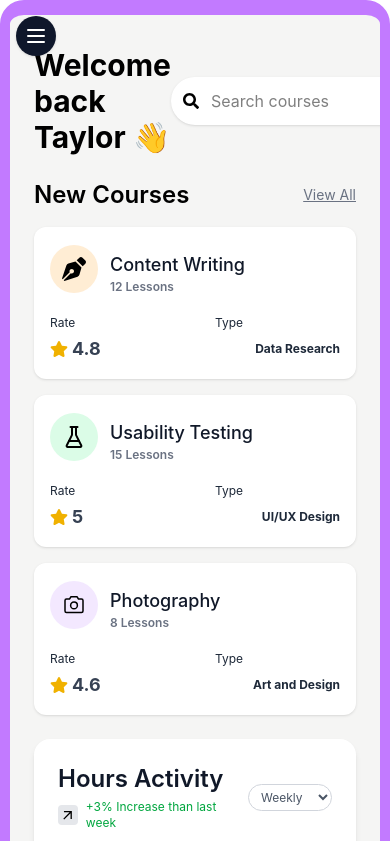
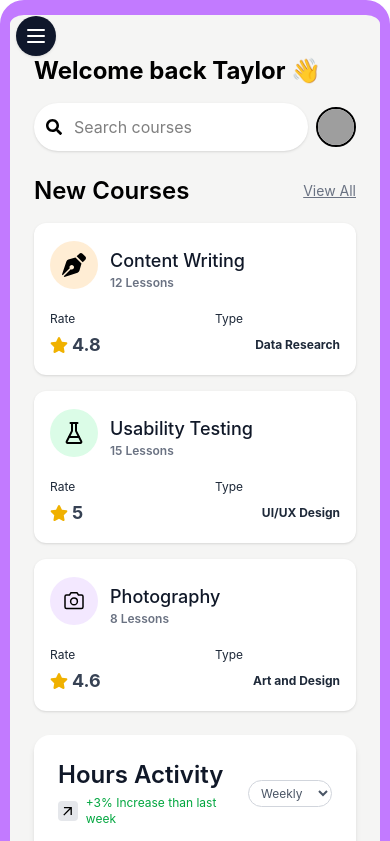
Before and after one commit to BRV12G/Sofueled-task, a React (Vite) app in the folder Educo-Dashboard/: page / in a window 390 px wide. Shown: the top 841 px of the page. Built offline with nearby package versions, Linux system fonts and the light colour scheme; grey boxes are pictures that could not be loaded.

Commit message:
fix: header responsivenes

```diff
--- a/Educo-Dashboard/src/components/Header.tsx
+++ b/Educo-Dashboard/src/components/Header.tsx
@@ -1,18 +1,54 @@
-// src/components/Header.tsx
+// // src/components/Header.tsx
+// import { FaSearch } from 'react-icons/fa';
+
+// export default function Header() {
+//   return (
+//     <header className="flex items-center justify-between mt-2">
+//       <div className="text-3xl font-bold">
+//         Welcome back <span className="inline-block animate-wiggle">Taylor 👋</span>
+//       </div>
+//       <div className="flex items-center gap-4 ">
+//         <div className="relative ">
+//           <input
+//             type="text"
+//             placeholder="Search courses"
+//             className="w-68 pl-10 pr-4 py-3 rounded-full bg-white text-dark shadow focus:outline-none"
+//           />
+//           <FaSearch className="absolute left-3 top-1/2 -translate-y-1/2 text-dark" />
+//         </div>
+//         <img
+//           src="https://i.pravatar.cc/40?img=5"
+//           alt="User"
+//           className="w-10 h-10 rounded-full border-2 border-highlight"
+//         />
+//       </div>
+//     </header>
+//   );
+// }
+
+
 import { FaSearch } from 'react-icons/fa';
 
 export default function Header() {
   return (
-    <header className="flex items-center justify-between mt-2">
-      <div className="text-3xl font-bold">
-        Welcome back <span className="inline-block animate-wiggle">Taylor 👋</span>
+    <header className="flex flex-col sm:flex-row sm:items-center sm:justify-between gap-4 mt-4">
+      <div className="flex items-center gap-3">
+        {/* Hamburger menu placeholder for mobile, add logic if needed */}
+        {/* <button className="lg:hidden bg-slate-900 text-white p-2 rounded-full shadow">
+          <svg width="24" height="24" fill="none" stroke="currentColor">
+            <path strokeLinecap="round" strokeLinejoin="round" strokeWidth="2" d="M4 6h16M4 12h16M4 18h16"/>
+          </svg>
+        </button> */}
+        <div className="text-2xl sm:text-3xl font-bold">
+          Welcome back <span className="inline-block animate-wiggle">Taylor 👋</span>
+        </div>
       </div>
-      <div className="flex items-center gap-4 ">
-        <div className="relative ">
+      <div className="flex items-center gap-2 sm:gap-4 w-full sm:w-auto">
+        <div className="relative flex-1 sm:flex-none">
           <input
             type="text"
             placeholder="Search courses"
-            className="w-68 pl-10 pr-4 py-3 rounded-full bg-white text-dark shadow focus:outline-none"
+            className="w-full sm:w-68 pl-10 pr-4 py-3 rounded-full bg-white text-dark shadow focus:outline-none"
           />
           <FaSearch className="absolute left-3 top-1/2 -translate-y-1/2 text-dark" />
         </div>
```
